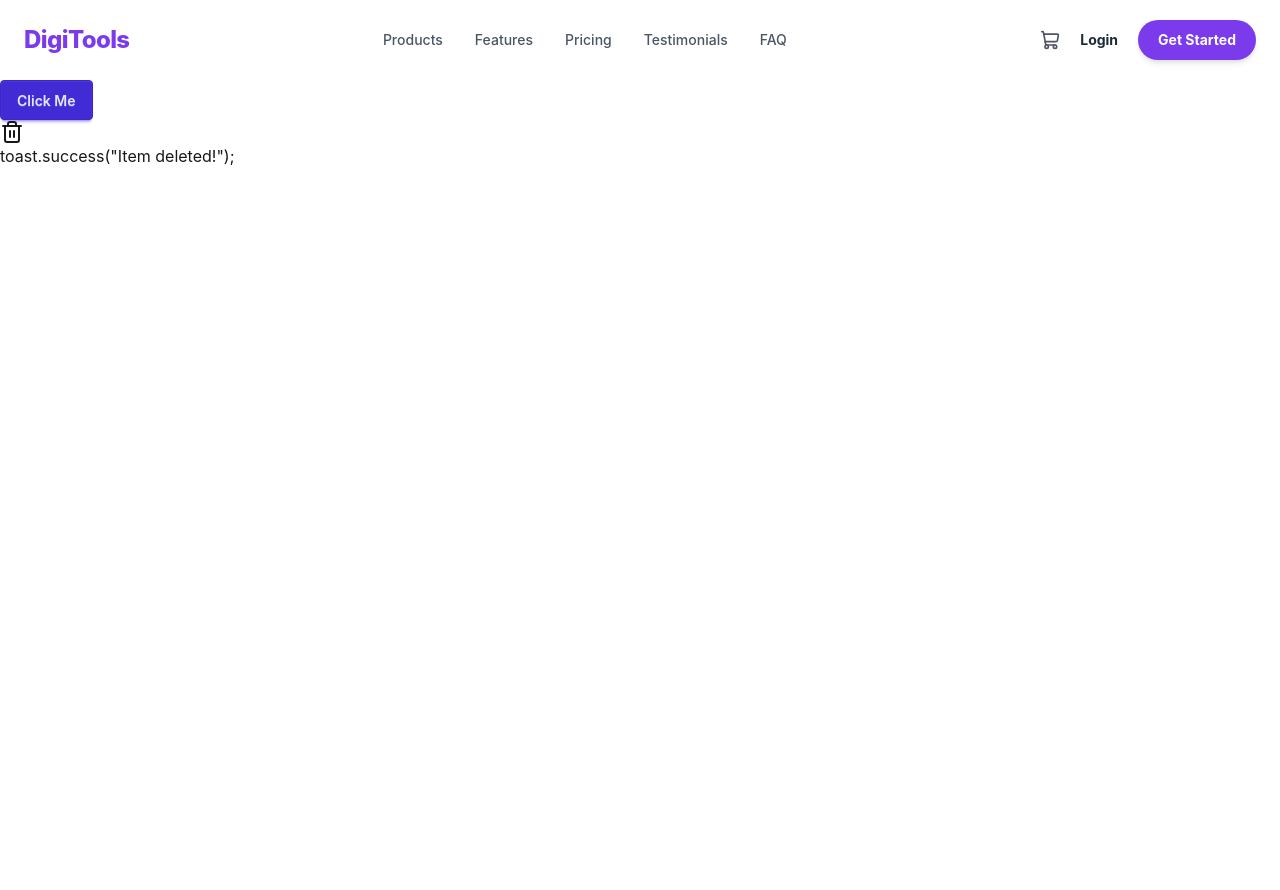
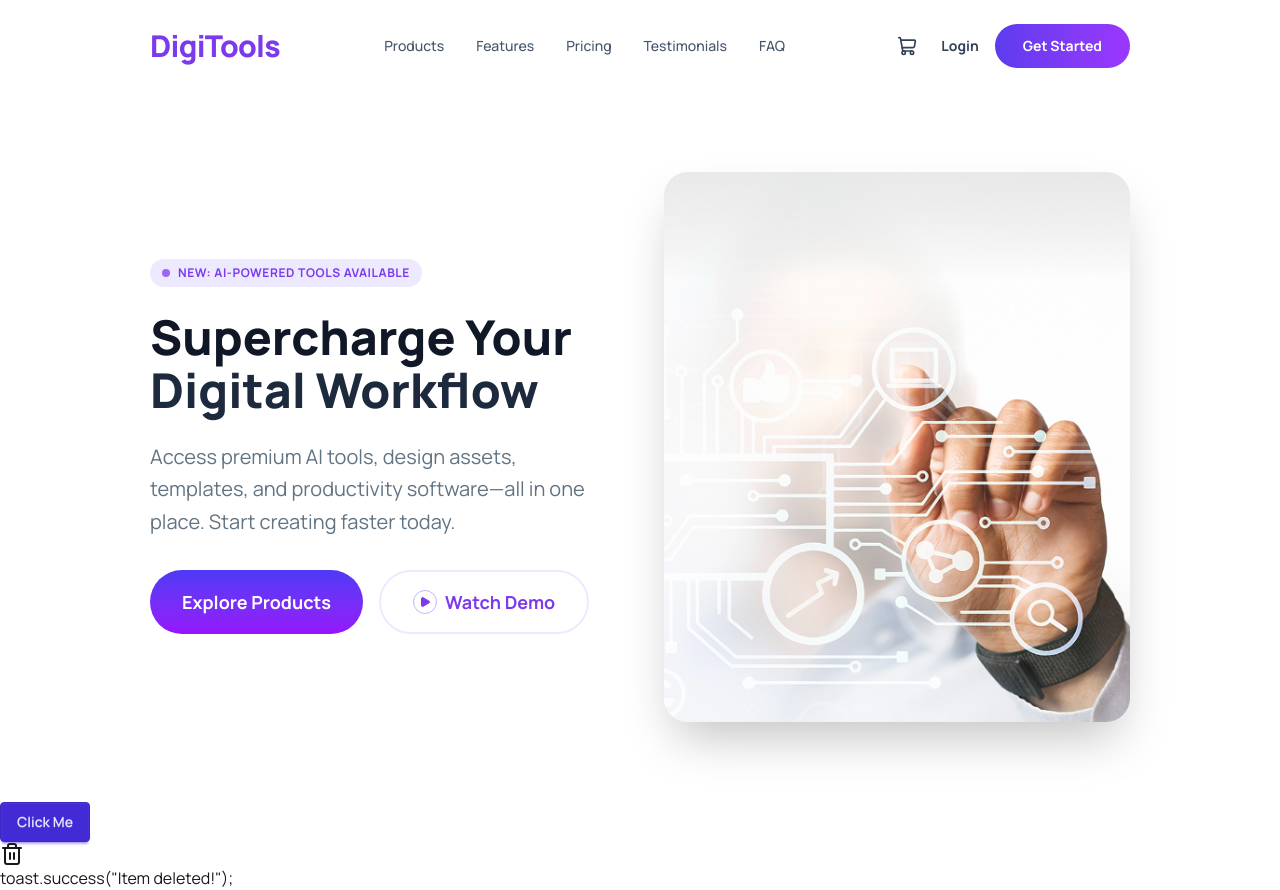
Before and after one commit to Swarna-Saha324/PH-Assignment6, a React (Vite) app: page / in a window 1280 px wide. Before the commit the page ends 800 px from the top, so only its background shows below. Built offline with nearby package versions, Linux system fonts and the light colour scheme.

Commit message:
Banner is created

```diff
--- a/src/App.jsx
+++ b/src/App.jsx
@@ -4,12 +4,14 @@ import { Trash } from 'lucide-react';
 import { ToastContainer } from 'react-toastify';
 import { toast } from "react-toastify";
 import Navbar from './Components/Navber';
+import Banner from './Components/Banner';
 
 function App() {
   return (
     <>
      <ToastContainer />
 <Navbar></Navbar>
+<Banner></Banner>
 
 <button onClick={() => toast.success("Item deleted!")} className='btn btn-primary'>
   Click Me
--- /dev/null
+++ b/src/Components/Banner.jsx
@@ -0,0 +1,60 @@
+import React from 'react';
+import { Play } from 'lucide-react';
+
+const Banner = () => {
+  return (
+    /* 1. Change: Use px-6 for mobile and md:px-[150px] for desktop */
+    <section className="relative max-w-full mx-auto px-6 md:px-[150px] py-12 lg:py-20 flex flex-col lg:flex-row items-center gap-12">
+
+      {/* Text Content */}
+      {/* 2. Change: Center text on mobile (text-center) and left-align on desktop (lg:text-left) */}
+      <div className="w-full lg:w-1/2 z-10 text-center lg:text-left flex flex-col items-center lg:items-start">
+
+        <div className="inline-flex items-center bg-violet-100 px-3 py-1.5 rounded-full mb-6">
+          <span className="w-2 h-2 bg-[#7C3AED] rounded-full animate-pulse mr-2"></span>
+          <span className="text-[#7C3AED] text-xs font-bold uppercase tracking-wider">
+            New: AI-Powered Tools Available
+          </span>
+        </div>
+
+        {/* 3. Change: Adjust text size for mobile (text-4xl) vs desktop (lg:text-6xl) */}
+        <h1 className="text-4xl lg:text-5xl font-extrabold text-[#101727FF] leading-[1.1] mb-6">
+          Supercharge Your <br className="hidden md:block" />
+          <span className="text-slate-800">Digital Workflow</span>
+        </h1>
+
+        <p className="text-[#627382FF] text-lg md:text-xl max-w-lg mb-8 leading-relaxed">
+          Access premium AI tools, design assets, templates, and productivity
+          software—all in one place. Start creating faster today.
+        </p>
+
+        {/* 4. Change: Ensure buttons are easy to tap on mobile */}
+        <div className="flex flex-col sm:flex-row gap-4 w-full sm:w-auto">
+          <button className="bg-gradient-to-b from-[#4F39F6] to-[#9514FA] text-white px-8 py-4 rounded-full font-bold text-lg hover:shadow-xl hover:shadow-violet-200 transition-all active:scale-95">
+            Explore Products
+          </button>
+          <button className="flex items-center justify-center gap-2 border-2 border-violet-100 text-[#7C3AED] px-8 py-4 rounded-full font-bold text-lg hover:bg-violet-50 transition-all active:scale-95">
+            <div className="w-6 h-6 border border-violet-300 rounded-full flex items-center justify-center">
+              <Play size={12} fill="currentColor" />
+            </div>
+            Watch Demo
+          </button>
+        </div>
+      </div>
+
+      {/* Visual Side */}
+      <div className="w-full lg:w-1/2 mt-12 lg:mt-0 relative flex justify-center lg:justify-end">
+        <div className="relative w-full max-w-lg">
+          <img
+            src="/public/banner.png"
+            alt="Digital Interface"
+            className="rounded-3xl object-cover w-full h-auto shadow-2xl"
+          />
+          <div className="absolute inset-0 bg-gradient-to-tr from-white/20 to-transparent rounded-3xl"></div>
+        </div>
+      </div>
+    </section>
+  );
+};
+
+export default Banner;
--- a/src/Components/Navber.jsx
+++ b/src/Components/Navber.jsx
@@ -1,32 +1,30 @@
 import React from 'react';
-import { ShoppingCart } from 'lucide-react';
+import { ShoppingCart, Menu } from 'lucide-react';
 
 const Navbar = () => {
   return (
-    <nav className="flex items-center justify-between px-6 py-5 max-w-7xl mx-auto w-full">
+    <nav className="flex items-center justify-between px-6 md:px-[150px] py-6 bg-white w-full">
       {/* Logo */}
-      <div className="text-2xl font-extrabold text-[#7C3AED] tracking-tight">
-        DigiTools
+      <div className="flex-shrink-0">
+        <span className="text-2xl md:text-3xl font-extrabold text-[#7C3AED] tracking-tight">
+          DigiTools
+        </span>
       </div>
 
-      {/* Center Links - Hidden on mobile */}
-      <div className="hidden md:flex items-center space-x-8 text-sm font-medium text-gray-600">
-        <a href="#" className="hover:text-[#7C3AED] transition-colors">Products</a>
-        <a href="#" className="hover:text-[#7C3AED] transition-colors">Features</a>
-        <a href="#" className="hover:text-[#7C3AED] transition-colors">Pricing</a>
-        <a href="#" className="hover:text-[#7C3AED] transition-colors">Testimonials</a>
-        <a href="#" className="hover:text-[#7C3AED] transition-colors">FAQ</a>
+      {/* Desktop Links - Hidden on Mobile */}
+      <div className="hidden lg:flex items-center space-x-8">
+        <a href="#" className="text-sm font-medium text-slate-600 hover:text-[#7C3AED]">Products</a>
+        <a href="#" className="text-sm font-medium text-slate-600 hover:text-[#7C3AED]">Features</a>
+        <a href="#" className="text-sm font-medium text-slate-600 hover:text-[#7C3AED]">Pricing</a>
+        <a href="#" className="text-sm font-medium text-slate-600 hover:text-[#7C3AED]">Testimonials</a>
+        <a href="#" className="text-sm font-medium text-slate-600 hover:text-[#7C3AED]">FAQ</a>
       </div>
 
-      {/* Right Side Actions */}
-      <div className="flex items-center space-x-5">
-        <button className="text-gray-600 hover:text-[#7C3AED] transition-colors">
-          <ShoppingCart size={20} />
-        </button>
-        <button className="text-sm font-bold text-gray-800 hover:text-[#7C3AED]">
-          Login
-        </button>
-        <button className="bg-[#7C3AED] text-white px-5 py-2.5 rounded-full text-sm font-bold hover:bg-[#6D28D9] transition-all shadow-md">
+      {/* Actions */}
+      <div className="flex items-center space-x-2 md:space-x-4">
+        <button className="text-slate-700 p-2"><ShoppingCart size={20} /></button>
+        <button className="hidden sm:block text-sm font-bold text-slate-700">Login</button>
+        <button className="bg-gradient-to-r from-[#5E3BEE] to-[#9B37FD] text-white px-4 py-2 md:px-7 md:py-3 rounded-full text-xs md:text-sm font-bold">
           Get Started
         </button>
       </div>
--- a/src/index.css
+++ b/src/index.css
@@ -1,2 +1,9 @@
+@import url('https://fonts.googleapis.com/css2?family=Manrope:wght@200..800&display=swap');
 @import "tailwindcss";
 @plugin "daisyui";
+
+body {
+  font-family: 'Manrope', sans-serif;
+   font-optical-sizing: auto;
+     font-style: normal;
+}
```
